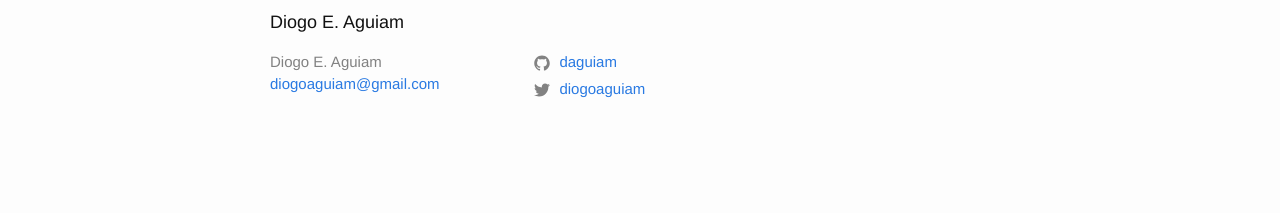
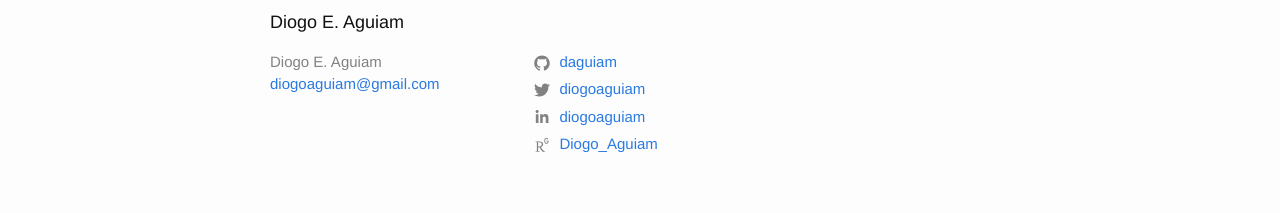
Before and after one commit to daguiam/daguiam.github.io, a Jekyll site: the page built from index.md, in a window 1280 px wide. Shown: the part 1656-1869 px from the top of the page. Built offline with Jekyll 4.4.1, drawn with Linux system fonts in a browser that asks for light colours; before the commit the page ends 1817 px from its top, so only the background shows below that.

Commit message:
updated social icons

```diff
--- a/_config.yml
+++ b/_config.yml
@@ -28,6 +28,7 @@
 twitter_username: diogoaguiam
 github_username:  daguiam
 linkedin_username:  diogoaguiam
+researchgate_username:  Diogo_Aguiam
 gravatar_image: https://www.gravatar.com/avatar/6e70305ca9ccc6f0b71b54eb3180a48e?s=200
 
 # Build settings
--- a/_includes/footer.html
+++ b/_includes/footer.html
@@ -33,6 +33,16 @@
             {% include icon-twitter.html username=site.twitter_username %}
           </li>
           {% endif %}
+          {% if site.linkedin_username %}
+          <li>
+            {% include icon-linkedin.html username=site.linkedin_username %}
+          </li>
+          {% endif %}
+          {% if site.researchgate_username %}
+          <li>
+            {% include icon-researchgate.html username=site.researchgate_username %}
+          </li>
+          {% endif %}
         </ul>
       </div>
 
--- /dev/null
+++ b/_includes/icon-linkedin.html
@@ -0,0 +1 @@
+<a href="https://www.linkedin.com/in/{{ include.username }}"><span class="icon icon--linkedin">{% include icon-linkedin.svg %}</span><span class="username">{{ include.username }}</span></a>
--- /dev/null
+++ b/_includes/icon-researchgate.html
@@ -0,0 +1 @@
+<a href="https://www.researchgate.net/profile/{{ include.username }}"><span class="icon icon--researchgate">{% include icon-researchgate.svg %}</span><span class="username">{{ include.username }}</span></a>
```
Also changed, not shown: _includes/icon-figshare.svg (added), _includes/icon-googlescholar.svg (added), _includes/icon-linkedin.svg (added), _includes/icon-researchgate.svg (added).
